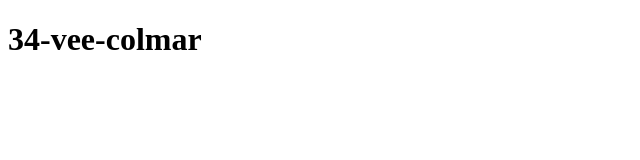
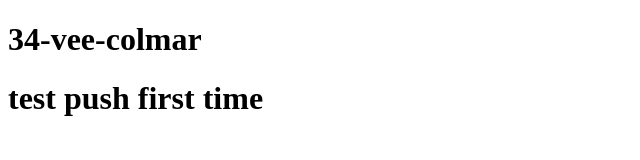
Before and after one commit to vorapons/34-vee-colmar, a plain HTML site: page index.html in a window 1280 px wide. Shown: the whole page, without its empty margins (0-640 px from the left). Drawn offline with Linux system fonts and the light colour scheme.

Commit message:
test first push

```diff
--- a/index.html
+++ b/index.html
@@ -3,9 +3,10 @@
 <head>
     <meta charset="UTF-8">
     <meta name="viewport" content="width=device-width, initial-scale=1.0">
-    <title>Document</title>
+    <title>34 Vee Colmar</title>
 </head>
 <body>
     <h1>34-vee-colmar</h1>
+    <h1>test push first time</h1>
 </body>
 </html>
```
